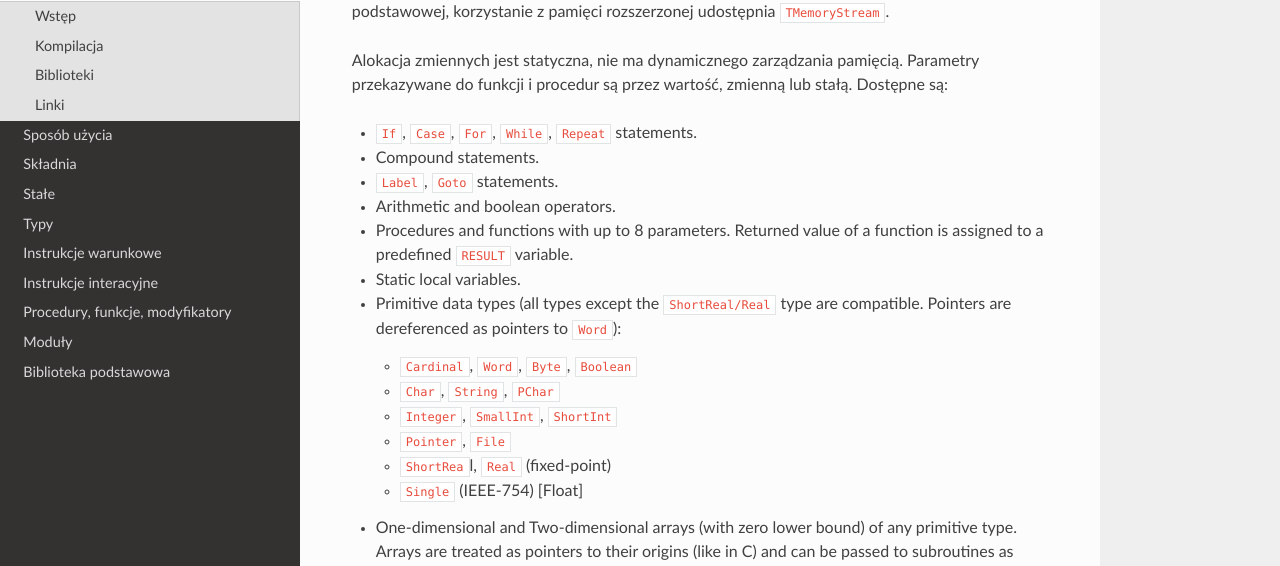
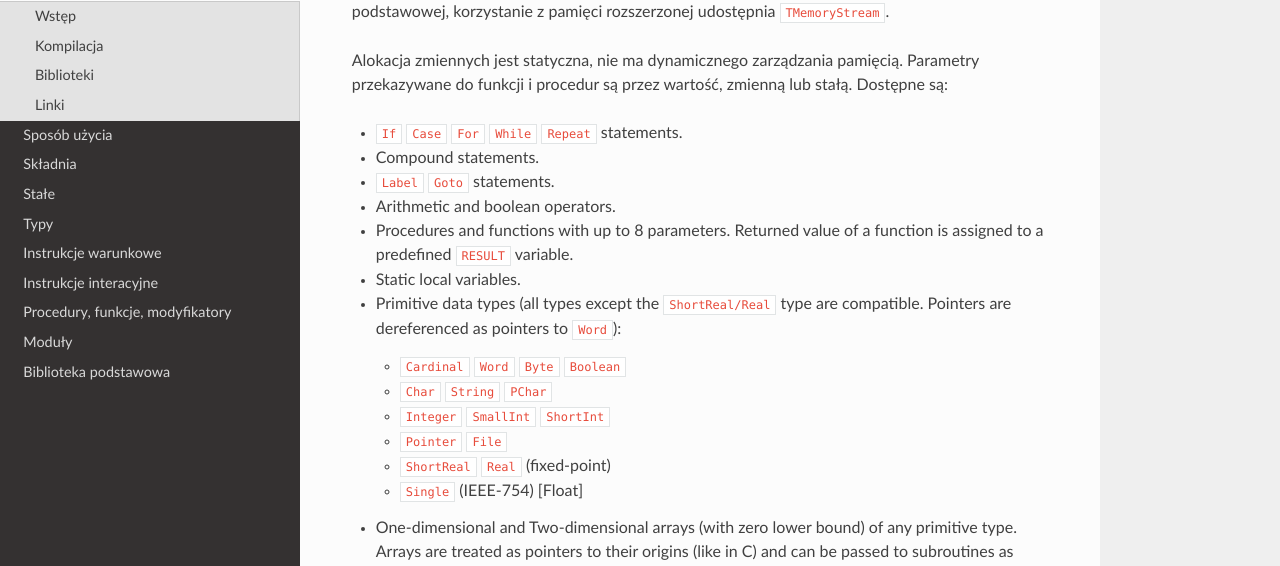
Before and after one commit to zbyti/mad-pascal-mkdocs, an MkDocs documentation site: the page built from docs/01-wprowadzenie.md, in a window 1280 px wide and 900 px high, scrolled down 323 px. Shown: the part 135-701 px from the top of the window. Built offline with MkDocs 1.6.1, drawn with Linux system fonts in a browser that asks for light colours; nearby versions of some CDN libraries.

Commit message:
kosmetyka

```diff
--- a/docs/01-wprowadzenie.md
+++ b/docs/01-wprowadzenie.md
@@ -9,18 +9,18 @@ Program który zadziała na Atari może mieć problem na PC jeśli np. nie zainc
 Alokacja zmiennych jest statyczna, nie ma dynamicznego zarządzania pamięcią. Parametry przekazywane do funkcji i procedur są przez wartość, zmienną lub stałą.
 Dostępne są:
 
-* `If`, `Case`, `For`, `While`, `Repeat` statements.
+* `If` `Case` `For` `While` `Repeat` statements.
 * Compound statements.
-* `Label`, `Goto` statements.
+* `Label` `Goto` statements.
 * Arithmetic and boolean operators.
 * Procedures and functions with up to 8 parameters. Returned value of a function is assigned to a predefined `RESULT` variable.
 * Static local variables.
 * Primitive data types (all types except the `ShortReal/Real` type are compatible. Pointers are dereferenced as pointers to `Word`):
-    * `Cardinal`, `Word`, `Byte`, `Boolean`
-    * `Char`, `String`, `PChar`
-    * `Integer`, `SmallInt`, `ShortInt`
-    * `Pointer`, `File`
-    * `ShortRea`l, `Real` (fixed-point)
+    * `Cardinal` `Word` `Byte` `Boolean`
+    * `Char` `String` `PChar`
+    * `Integer` `SmallInt` `ShortInt`
+    * `Pointer` `File`
+    * `ShortReal` `Real` (fixed-point)
     * `Single` (IEEE-754) [Float]
 * One-dimensional and Two-dimensional arrays (with zero lower bound) of any primitive type. Arrays are treated as pointers to their origins (like in C) and can be passed to subroutines as parameters.
 * Predefined type string `[N]` which is equivalent to `array [0..N] of Char`.
```
